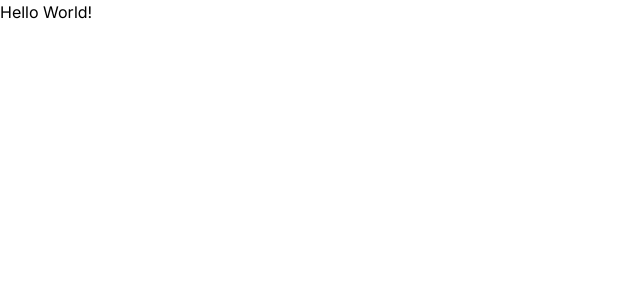
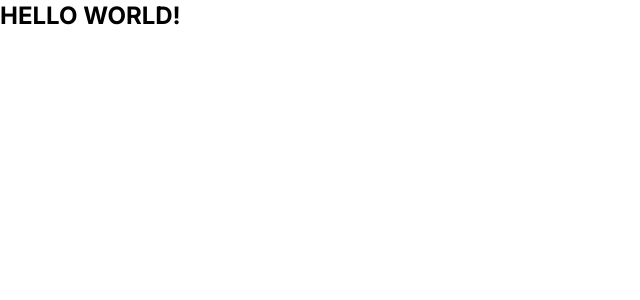
Before and after one commit to lfeliperibeiro/nlw-spacetime-web, a Next.js app: page / in a window 1280 px wide. Shown: the top 300 px of the page, without its empty margins (0-640 px from the left). Built offline with nearby package versions, Linux system fonts and the light colour scheme.

Commit message:
chore: add prettier and configure eslint

```diff
--- a/package.json
+++ b/package.json
@@ -21,5 +21,9 @@
     "react-dom": "18.2.0",
     "tailwindcss": "3.3.2",
     "typescript": "5.0.4"
+  },
+  "devDependencies": {
+    "@rocketseat/eslint-config": "^1.2.0",
+    "prettier-plugin-tailwindcss": "^0.3.0"
   }
 }
--- /dev/null
+++ b/prettier.config.js
@@ -0,0 +1,3 @@
+module.exports = {
+  plugins: [require('prettier-plugin-tailwindcss')],
+}
--- a/src/app/layout.tsx
+++ b/src/app/layout.tsx
@@ -1,3 +1,4 @@
+import React from 'react'
 import './globals.css'
 import { Inter } from 'next/font/google'
 
--- a/src/app/page.tsx
+++ b/src/app/page.tsx
@@ -1,5 +1,7 @@
 export default function Home() {
   return (
-    <h1>Hello World!</h1>
+    <div className={'bg-transparent text-2xl font-bold uppercase'}>
+      Hello World!
+    </div>
   )
 }
```
Also changed, not shown: .eslintrc.json, 1 other file (tests, documents, lock files or other folders).
